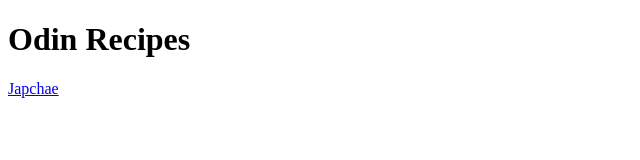
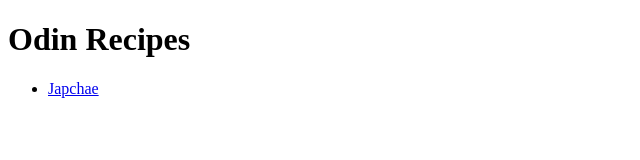
Before and after one commit to Adarrien/odin-recipes, a plain HTML site: page index.html in a window 1280 px wide. Shown: the full height of the page, 0-640 px from the left. Drawn offline with Linux system fonts and the light colour scheme.

Commit message:
Add recipe list

```diff
--- a/index.html
+++ b/index.html
@@ -6,6 +6,8 @@
     </head>
     <body>
         <h1>Odin Recipes</h1>
-        <a href="./recipes/japchae.html">Japchae</a>
+        <ul>
+            <li><a href="./recipes/japchae.html" target="_blank">Japchae</a></li>
+        </ul>
     </body>
 </html>
```
